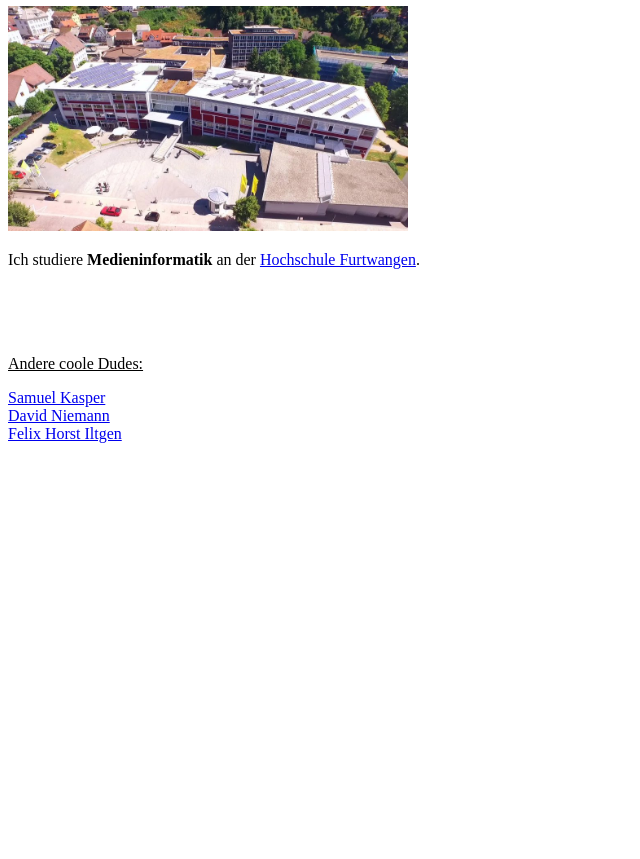
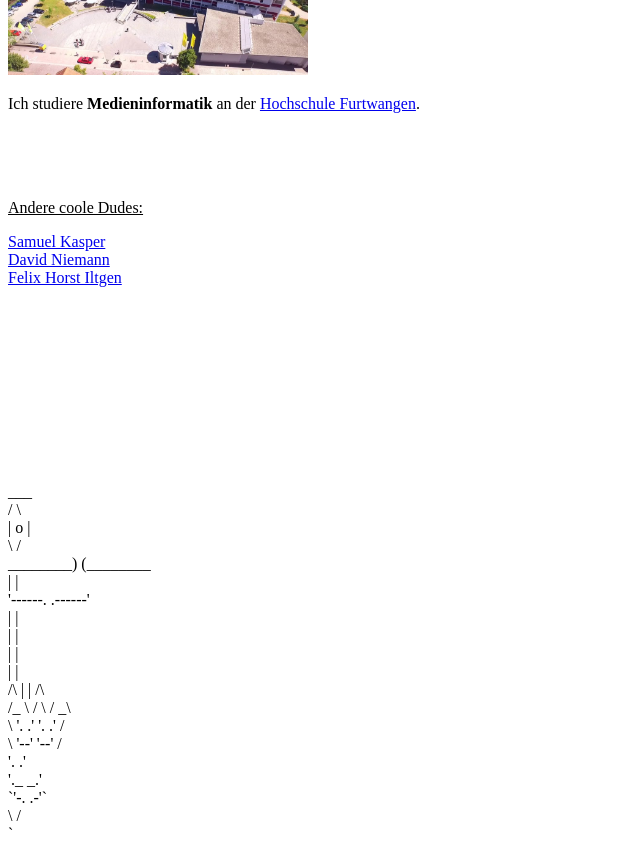
Before and after one commit to danielmeisler/GIS-SoSe-2020, a plain HTML site: page Aufgabe01/index.html in a window 1280 px wide. Shown: the part 725-1584 px from the top of the page, without its empty margins (0-640 px from the left). Before the commit the page ends 1176 px from the top, so only its background shows below. Drawn offline with Linux system fonts and the light colour scheme.

Commit message:
Aufgabe01 aktualisiert

```diff
--- a/Aufgabe01/index.html
+++ b/Aufgabe01/index.html
@@ -7,11 +7,13 @@
 </head>
 <body>
     <h1>Zu meiner Person</h1>
-    <img src="mallorca.jpeg" width="400px">
+    <img src="mallorca.jpeg" width="300px">
     <p><i>Des bin ich mit meinen 12 Armen.</i></p>
 
+    <a href="#Anker">Anker<br> </a>
+
     <h1>Hochschule</h1>
-    <img src="hfu.jpg" width="400px">
+    <img src="hfu.jpg" width="300px">
     <p>Ich studiere <b>Medieninformatik</b> an der <a href="https://www.hs-furtwangen.de" >Hochschule Furtwangen</a>.</p>
 
     <br><br><br>
@@ -21,6 +23,35 @@
     <a href="https://davidniemann.github.io/GIS-SoSe-2020/Aufgabe00/" target:"_blank">David Niemann<br></a>
     <a href="https://felixiltgen.github.io/GIS_2020/Aufgabe_00/index.html" target:"_blank">Felix Horst Iltgen<br></a>
 
+    <br><br><br><br><br><br><br><br><br><br>
+
+    <p id="Anker"></p>
+    <p>
+                ___<br>
+               /   \<br>
+              |  o  |<br>
+               \   /<br>
+        ________) (________<br>
+       |                   |<br>
+       '------.     .------'<br>
+               |   |<br>
+               |   |<br>
+               |   |<br>
+               |   |<br>
+    /\         |   |         /\<br>
+   /_ \        /   \        / _\<br>
+     \ '.    .'     '.    .' /<br>
+      \  '--'         '--'  /<br>
+       '.                 .'<br>
+         '._           _.'<br>
+            `'-.   .-'`<br>
+                \ /<br>
+                 `<br>
+    </p>
+
+
+
+
 
 </body>
 </html>
```
